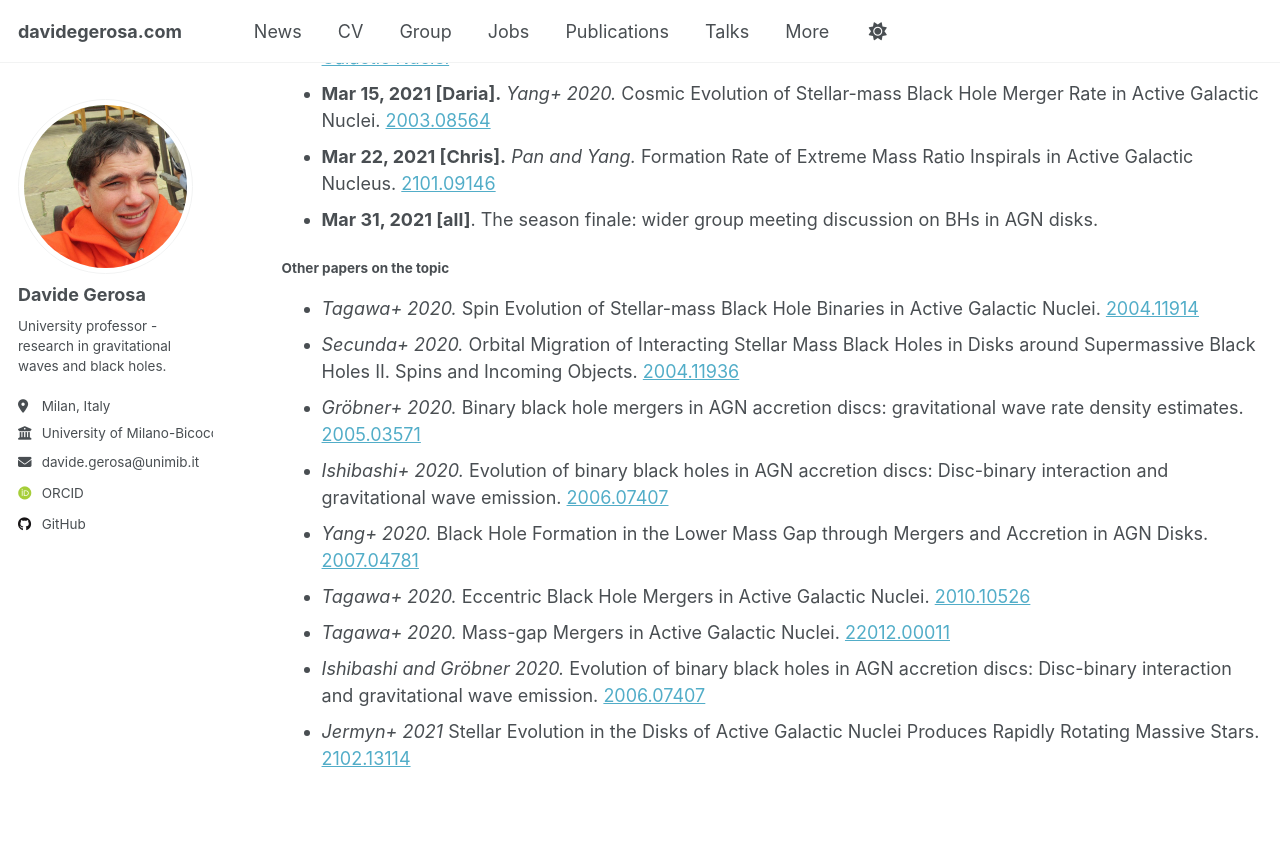
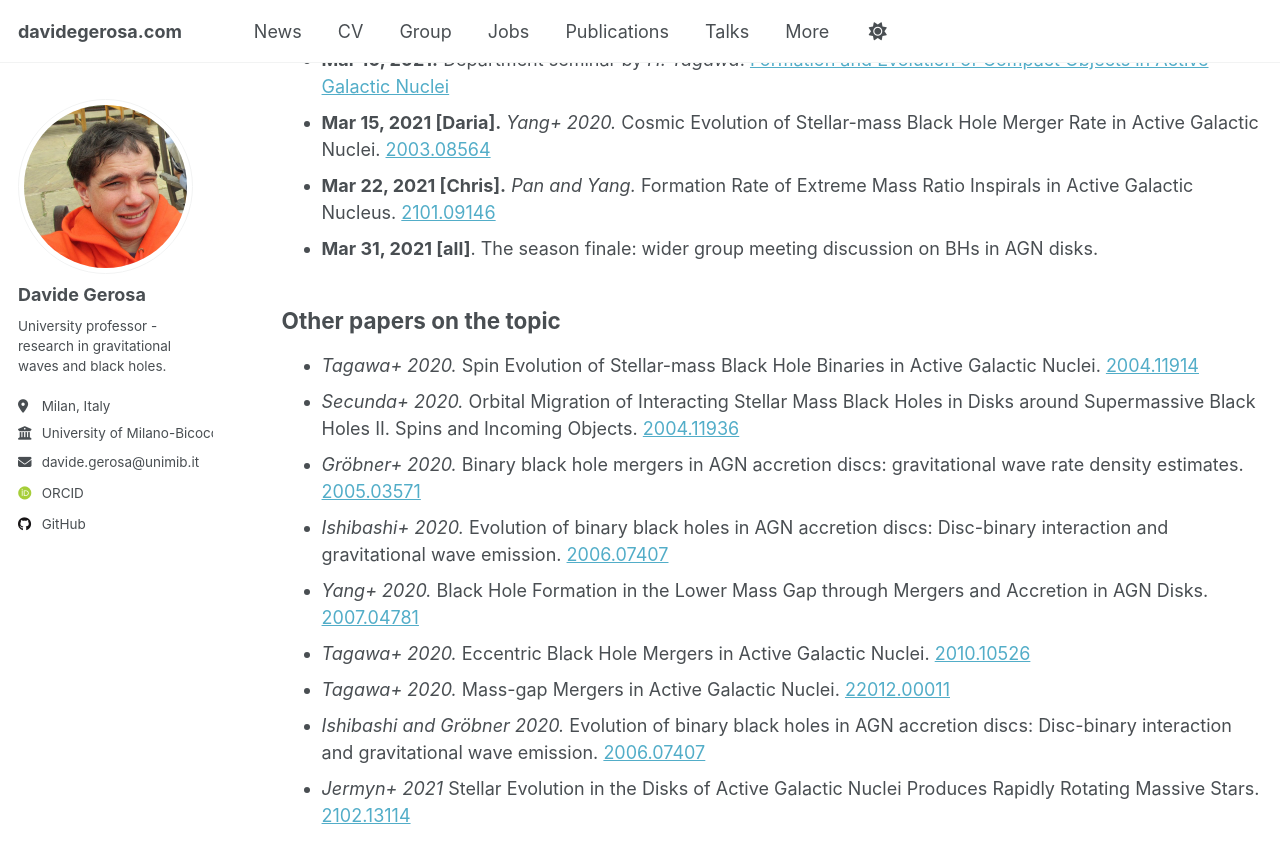
Before and after one commit to dgerosa/website, a Jekyll site: the page built from _pages/bhbin-agndisks.md, in a window 1280 px wide and 900 px high, scrolled down 1341 px. Shown: the top 863 px of the window. Built offline with Jekyll 4.4.1, drawn with Linux system fonts in a browser that asks for light colours; some web fonts are replaced.

Commit message:
Sat Jun 14 13:36:49 CEST 2025

```diff
--- a/_pages/bhbin-agndisks.md
+++ b/_pages/bhbin-agndisks.md
@@ -10,7 +10,7 @@ author_profile: true
 
 Ok, we'll study black-hole binary formation in AGN disks, which is a "new" formation channel for GW sources. Here is an [ADS Library](https://ui.adsabs.harvard.edu/public-libraries/QiIk9oyiRJS3uppM8OY9vg) with these papers
 
-#### **Discussion log**
+## **Discussion log**
 
 *   Before we start… If you need to refresh the physics of accretion disks, [Lodato (2008)](https://ui.adsabs.harvard.edu/abs/2008NewAR..52...21L/abstract) wrote a short and sweet review.
 *   **Oct 12, 2020 \[Davide\].** _Bellovary+ 2016_. Migration Traps in Disks Around Supermassive Black Holes. [1511.00005](https://arxiv.org/abs/1511.00005)
@@ -34,7 +34,7 @@ Ok, we'll study black-hole binary formation in AGN disks, which is a "new" forma
 *   **Mar 22, 2021 \[Chris\].** _Pan and Yang._ Formation Rate of Extreme Mass Ratio Inspirals in Active Galactic Nucleus. [2101.09146](https://arxiv.org/abs/2101.09146)
 *   **Mar 31, 2021 \[all\]**. The season finale: wider group meeting discussion on BHs in AGN disks.
 
-#### **Other papers** on the topic
+## Other papers on the topic
 
 *   _Tagawa+ 2020._ Spin Evolution of Stellar-mass Black Hole Binaries in Active Galactic Nuclei. [2004.11914](https://arxiv.org/abs/2004.11914)
 *   _Secunda+ 2020._ Orbital Migration of Interacting Stellar Mass Black Holes in Disks around Supermassive Black Holes II. Spins and Incoming Objects. [2004.11936](https://arxiv.org/abs/2004.11936)
```
